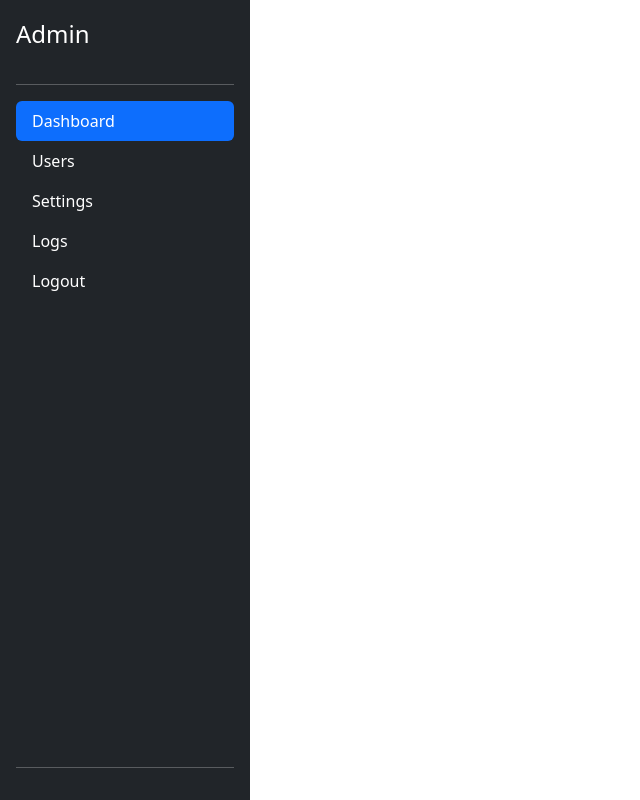
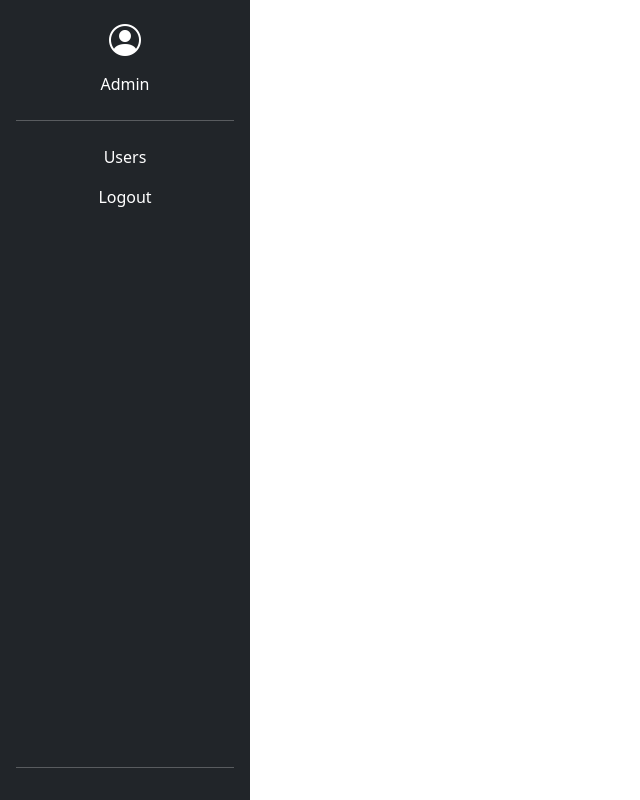
Before and after one commit to mahesh13sankarie/solar-offset-project, a React (Vite) app in the folder client/: page /dashboard in a window 1280 px wide. Shown: the whole page, without its empty margins (0-640 px from the left). Built offline with nearby package versions, Linux system fonts and the light colour scheme; what @react-pdf/renderer would draw is missing.

Commit message:
Fix: remove not needed features

```diff
--- a/client/src/components/Dashboard/Sidebar.jsx
+++ b/client/src/components/Dashboard/Sidebar.jsx
@@ -8,22 +8,19 @@ const SideNav = (props) => {
     const location = useLocation();
     const currentPath = location.pathname;
 return (
-    <div className="d-flex flex-column flex-shrink-0 p-3 text-white bg-dark" style={{ width: '250px', height: '100vh' }}>
-        <Link to="/dashboard" className="d-flex align-items-center mb-3 text-white text-decoration-none">
-            <span className="fs-4">
-                { props.userType ? props.userType : "Admin" }
-            </span>
-        </Link>
+    <div className="d-flex flex-column flex-shrink-0 p-3 text-white bg-dark text-center" style={{ width: '250px', height: '100vh' }}>
+        <i className="bi bi-person-circle" style={{ fontSize: "2rem" }}></i>
+        <p className="m-2">Admin</p>
         <hr />
         <ul className="nav nav-pills flex-column mb-auto">
-            <li className="nav-item">
-                <Link
-                    to="/dashboard"
-                    className={`nav-link text-white ${currentPath === '/dashboard' ? 'active bg-primary' : ''}`}
-                >
-                    Dashboard
-                </Link>
-            </li>
+            {/*<li className="nav-item">*/}
+            {/*    <Link*/}
+            {/*        to="/dashboard"*/}
+            {/*        className={`nav-link text-white ${currentPath === '/dashboard' ? 'active bg-primary' : ''}`}*/}
+            {/*    >*/}
+            {/*        Dashboard*/}
+            {/*    </Link>*/}
+            {/*</li>*/}
             <li>
                 <Link
                     to="/dashboard/users"
@@ -33,20 +30,20 @@ return (
                 </Link>
             </li>
             <li>
-                <Link
-                    to="/dashboard/settings"
-                    className={`nav-link text-white ${currentPath === '/dashboard/settings' ? 'active bg-primary' : ''}`}
-                >
-                    Settings
-                </Link>
+                {/*<Link*/}
+                {/*    to="/dashboard/settings"*/}
+                {/*    className={`nav-link text-white ${currentPath === '/dashboard/settings' ? 'active bg-primary' : ''}`}*/}
+                {/*>*/}
+                {/*    Settings*/}
+                {/*</Link>*/}
             </li>
             <li>
-                <Link
-                    to="/dashboard/reports"
-                    className={`nav-link text-white ${currentPath === '/dashboard/logs' ? 'active bg-primary' : ''}`}
-                >
-                    Logs
-                </Link>
+                {/*<Link*/}
+                {/*    to="/dashboard/reports"*/}
+                {/*    className={`nav-link text-white ${currentPath === '/dashboard/logs' ? 'active bg-primary' : ''}`}*/}
+                {/*>*/}
+                {/*    Logs*/}
+                {/*</Link>*/}
             </li>
             <li>
                 <Link
```
